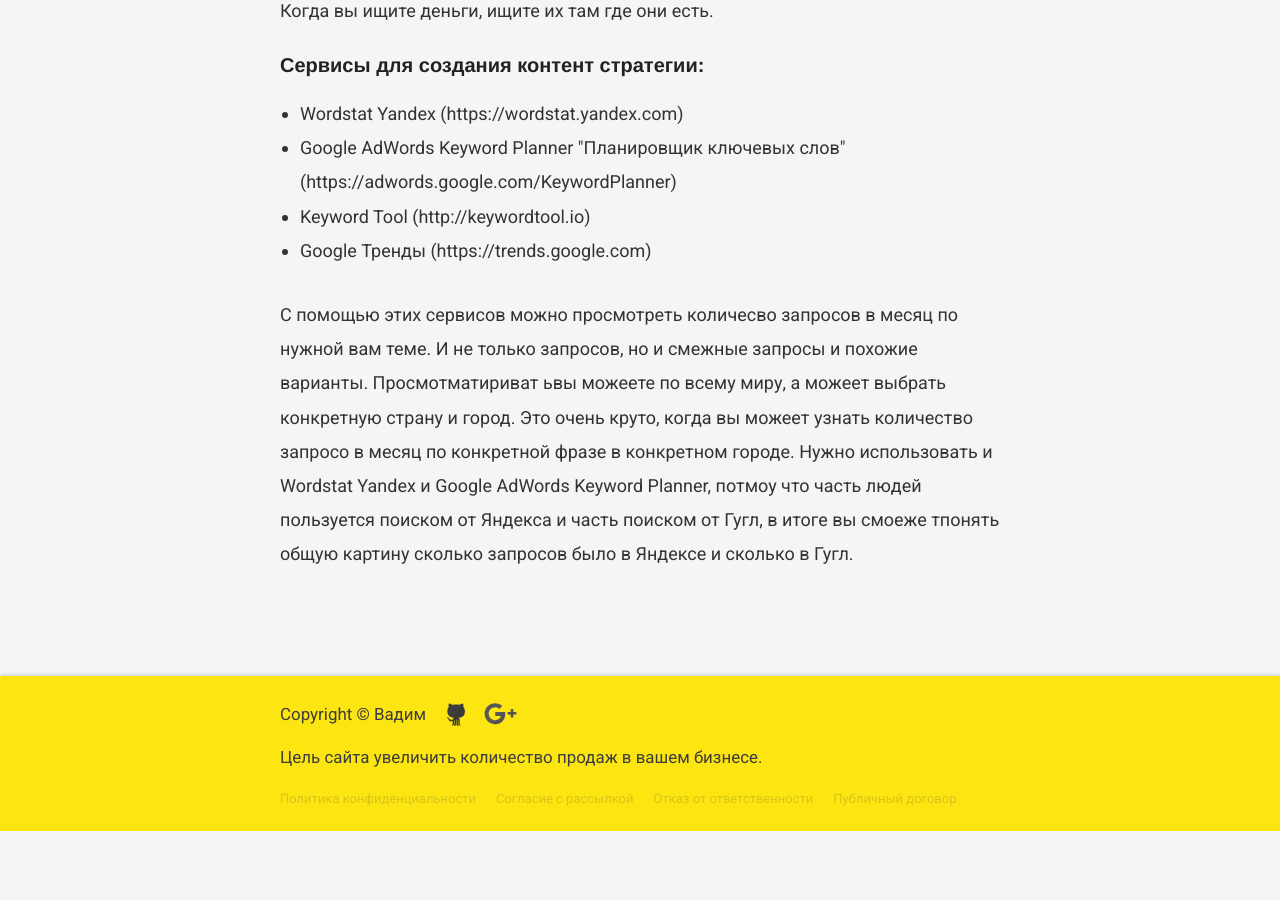
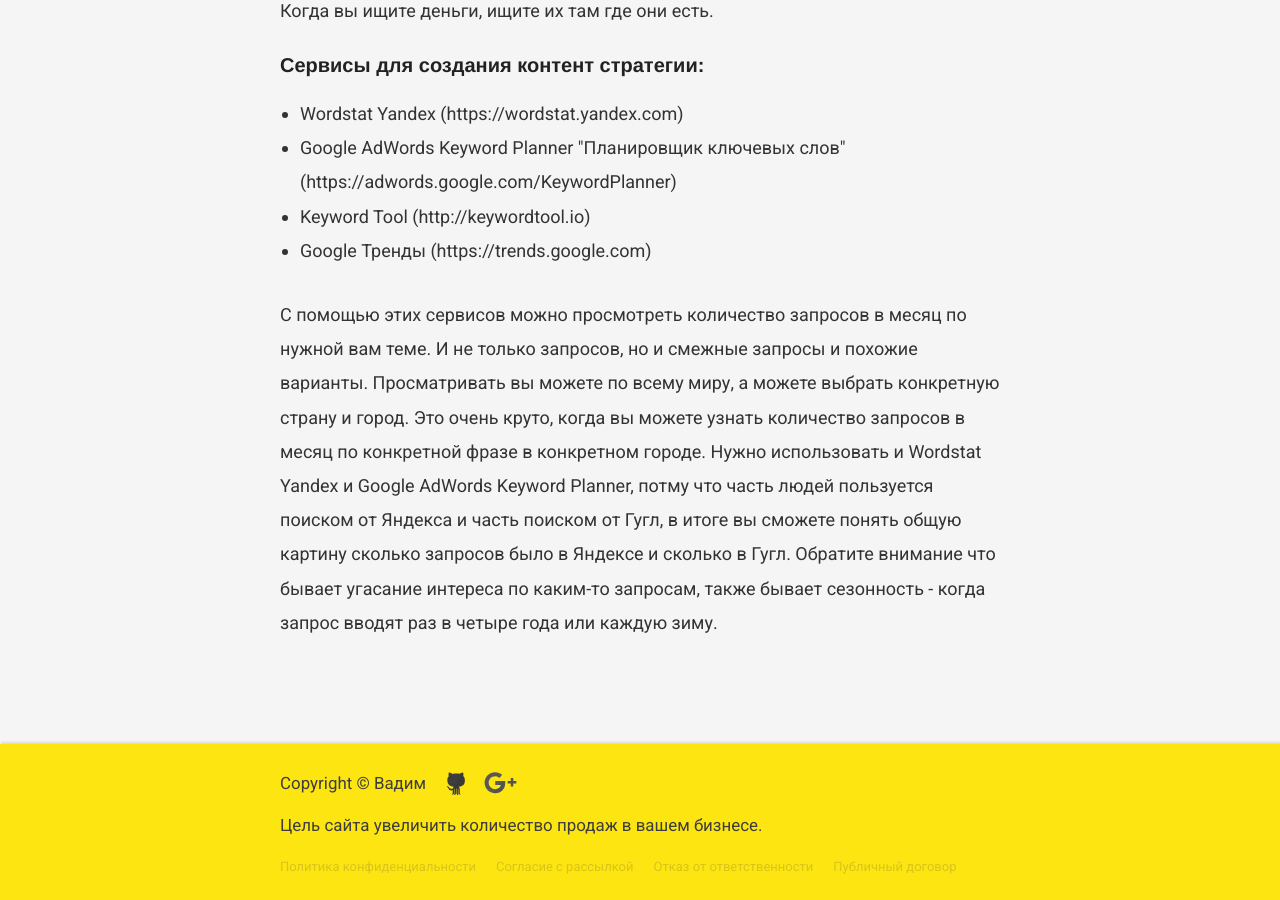
Before and after one commit to VadymVolos/vadymvolos.github.io, a Jekyll site: the page built from _posts/digital-marketing/2017-03-01-content-strategy.md, in a window 1280 px wide and 900 px high, scrolled down 2594 px. Built offline with Jekyll 4.4.1, drawn with Linux system fonts in a browser that asks for light colours; nearby versions of some CDN libraries; comment, search, counter and statistics services are not loaded; before the commit the page ends 3425 px from its top, so only the background shows below that.

Commit message:
Update 2017-03-01-content-strategy.md

```diff
--- a/_posts/digital-marketing/2017-03-01-content-strategy.md
+++ b/_posts/digital-marketing/2017-03-01-content-strategy.md
@@ -60,4 +60,4 @@
 <li>Google Тренды (https://trends.google.com)</li>
 </ul>
 
-С помощью этих сервисов можно просмотреть количесво запросов в месяц по нужной вам теме. И не только запросов, но и  смежные запросы и похожие варианты. Просмотматириват ьвы можеете по всему миру, а можеет выбрать конкретную страну и город. Это очень круто, когда вы можеет узнать количество запросо в месяц по конкретной фразе в конкретном городе. Нужно использовать и Wordstat Yandex и Google AdWords Keyword Planner, потмоу что часть людей пользуется поиском от Яндекса и часть поиском от Гугл, в итоге вы смоеже тпонять общую картину сколько запросов было в Яндексе и сколько в Гугл.
+С помощью этих сервисов можно просмотреть количество запросов в месяц по нужной вам теме. И не только запросов, но и смежные запросы и похожие варианты. Просматривать вы можете по всему миру, а можете выбрать конкретную страну и город. Это очень круто, когда вы можете узнать количество запросов в месяц по конкретной фразе в конкретном городе. Нужно использовать и Wordstat Yandex и Google AdWords Keyword Planner, потму что часть людей пользуется поиском от Яндекса и часть поиском от Гугл, в итоге вы сможете понять общую картину сколько запросов было в Яндексе и сколько в Гугл. Обратите внимание что бывает угасание интереса по каким-то запросам, также бывает сезонность - когда запрос вводят раз в четыре года или каждую зиму.
```
